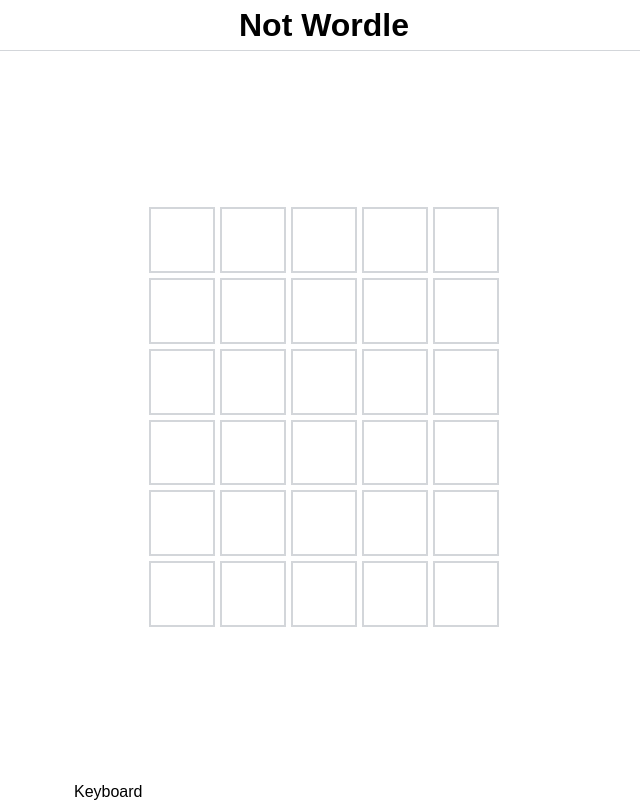
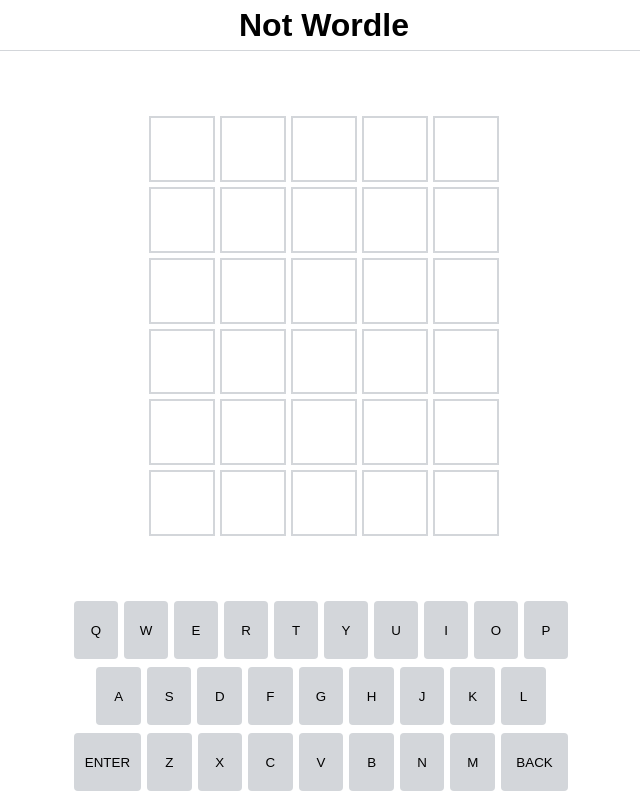
Before and after one commit to ohseungo/react-clone, a React (Create React App) app: page / in a window 1280 px wide. Shown: the whole page, without its empty margins (316-956 px from the left). Built offline with nearby package versions, Linux system fonts and the light colour scheme.

Commit message:
Keyboard 화면 추가

```diff
--- a/src/App.css
+++ b/src/App.css
@@ -32,3 +32,11 @@
   --keyboard-height: 200px;
   --game-max-width: 500px;
 }
+
+:root {
+  --color-present: var(--yellow);
+  --color-correct: var(--green);
+  --color-absent: var(--color-tone-2);
+  --key-text-color: var(--color-tone-1);
+  --key-bg: var(--color-tone-4);
+}
--- a/src/App.tsx
+++ b/src/App.tsx
@@ -3,6 +3,7 @@ import "./App.css";
 import Header from "components/Header";
 import Container from "components/Container";
 import Board from "components/board/Board";
+import Keyboard from "components/keyboard/Keyboard";
 
 function App() {
   return (
@@ -10,7 +11,7 @@ function App() {
       <Header />
       <Container>
         <Board />
-        <div>Keyboard</div>
+        <Keyboard />
       </Container>
     </div>
   );
--- a/src/components/board/Board.css
+++ b/src/components/board/Board.css
@@ -9,6 +9,7 @@
 #board {
   width: 350px;
   height: 420px;
+  padding: 10px;
 
   display: grid;
   grid-template-rows: repeat(6, 1fr);
--- /dev/null
+++ b/src/components/keyboard/Key.css
@@ -0,0 +1,27 @@
+#keyboard button {
+  background-color: var(--key-bg);
+  color: var(--key-text-color);
+
+  height: 58px;
+  border-radius: 4px;
+  border: 0;
+  padding: 0;
+  margin: 0 6px 0 0;
+
+  cursor: pointer;
+
+  flex: 1;
+  display: flex;
+  justify-content: center;
+  align-items: center;
+  text-transform: uppercase;
+  user-select: none;
+}
+
+#keyboard .keyboard-spacer-half {
+  flex: 0.5;
+}
+
+#keyboard .keyboard-one-and-half {
+  flex: 1.5;
+}
--- /dev/null
+++ b/src/components/keyboard/Key.tsx
@@ -0,0 +1,15 @@
+import "./Key.css";
+
+const Key = ({ value }: { value: string }) => {
+  switch (value) {
+    case "":
+      return <div className="keyboard-spacer-half"></div>;
+    case "ENTER":
+    case "BACK":
+      return <button className="keyboard-one-and-half">{value}</button>;
+    default:
+      return <button>{value}</button>;
+  }
+};
+
+export default Key;
--- /dev/null
+++ b/src/components/keyboard/Keyboard.css
@@ -0,0 +1,9 @@
+#keyboard {
+  height: var(--keyboard-height);
+}
+
+.keyboard-row {
+  display: flex;
+  width: 100%;
+  margin: 0 auto 8px;
+}
--- /dev/null
+++ b/src/components/keyboard/Keyboard.tsx
@@ -0,0 +1,29 @@
+import Key from "./Key";
+import "./Keyboard.css";
+
+const Keyboard = () => {
+  const firstRow = ["q", "w", "e", "r", "t", "y", "u", "i", "o", "p"];
+  const secondRow = ["", "a", "s", "d", "f", "g", "h", "j", "k", "l", ""];
+  const thirdRow = ["ENTER", "z", "x", "c", "v", "b", "n", "m", "BACK"];
+  return (
+    <div id="keyboard">
+      <div className="keyboard-row">
+        {firstRow.map((key) => (
+          <Key key={key} value={key} />
+        ))}
+      </div>
+      <div className="keyboard-row">
+        {secondRow.map((key) => (
+          <Key key={key} value={key} />
+        ))}
+      </div>
+      <div className="keyboard-row">
+        {thirdRow.map((key) => (
+          <Key key={key} value={key} />
+        ))}
+      </div>
+    </div>
+  );
+};
+
+export default Keyboard;
```
